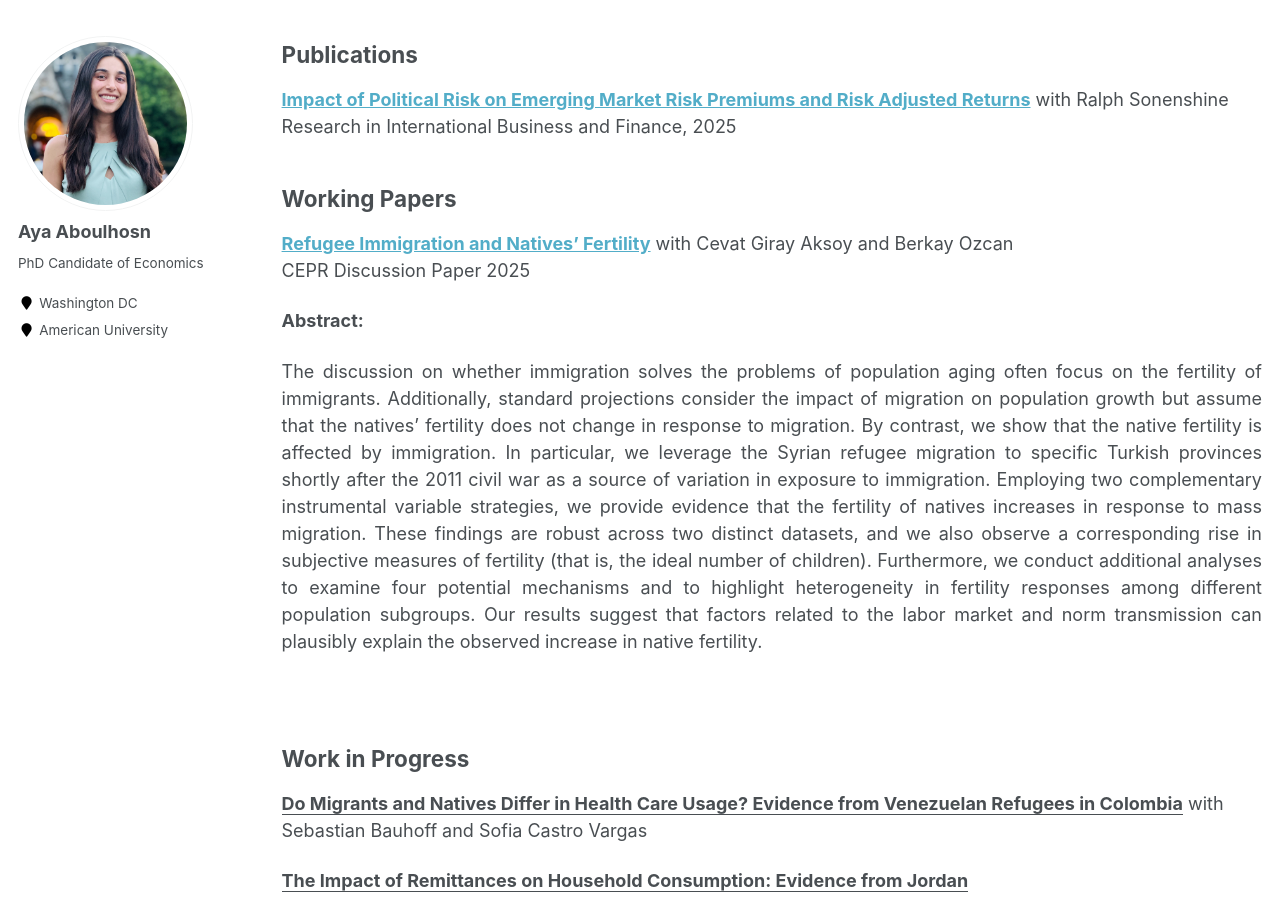
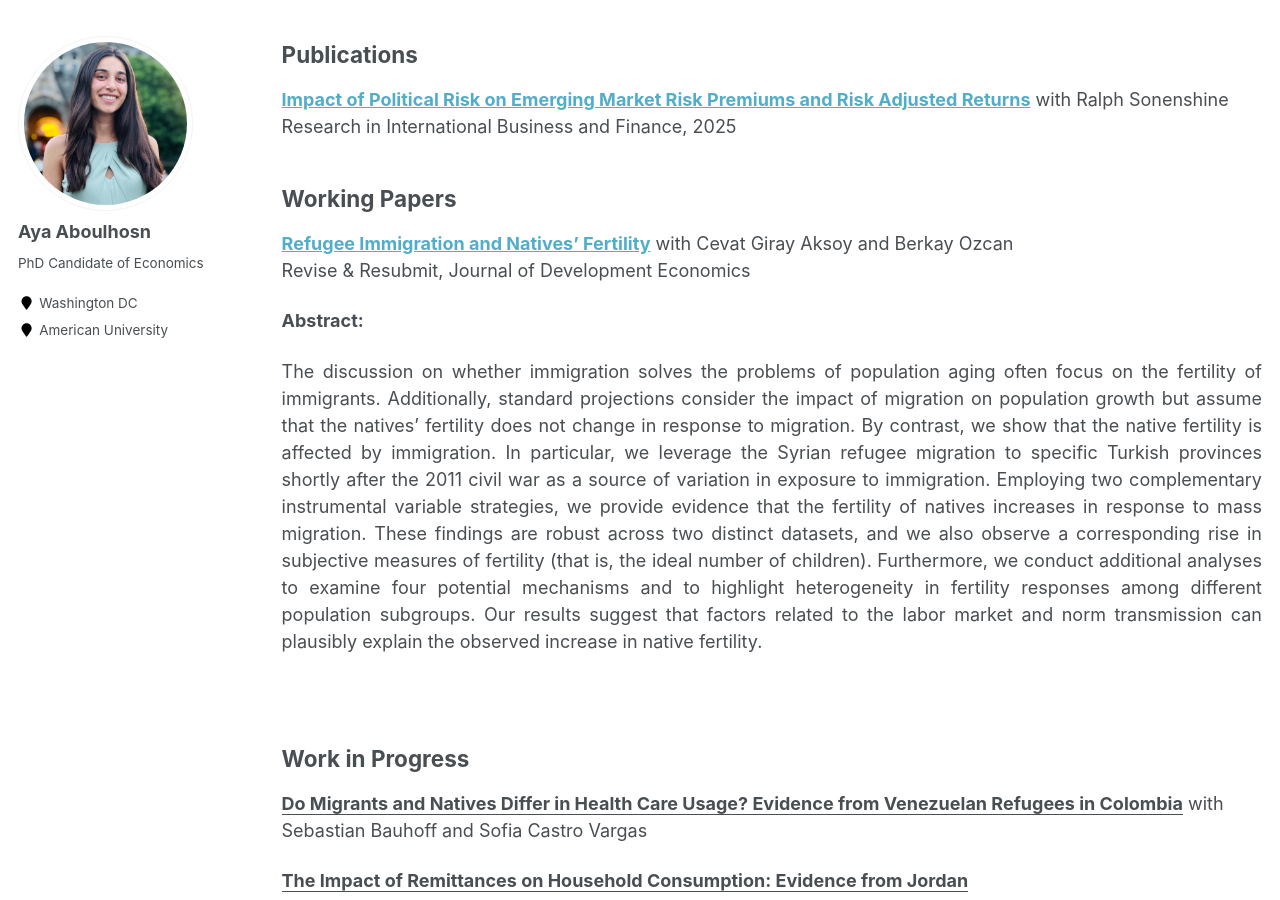
Before and after one commit to ayaaboulhosn/ayaaboulhosn.github.io, a Jekyll site: the page built from _pages/research.md, in a window 1280 px wide and 900 px high, scrolled down 684 px. Built offline with Jekyll 4.4.1, drawn with Linux system fonts in a browser that asks for light colours.

Commit message:
Update research.md
JDE

```diff
--- a/_pages/research.md
+++ b/_pages/research.md
@@ -40,7 +40,7 @@ Research in International Business and Finance, 2025
 ## Working Papers
 **[Refugee Immigration and Natives’ Fertility](../files/Refugee_Immigration_and_Natives_Fertility.pdf)** with Cevat Giray Aksoy and Berkay Ozcan
 <br>
-CEPR Discussion Paper 2025
+Revise & Resubmit, Journal of Development Economics
 
   **Abstract:** <br>
 <div align="justify">
```
